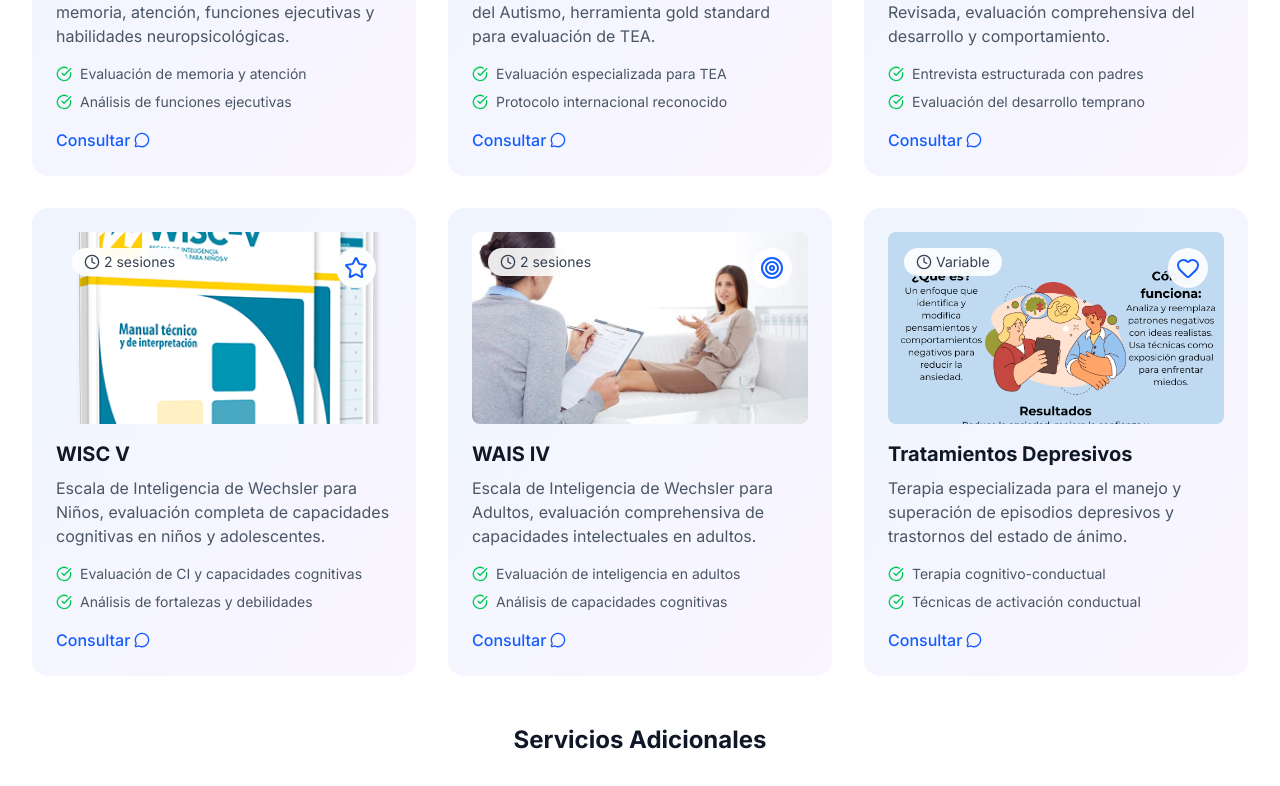
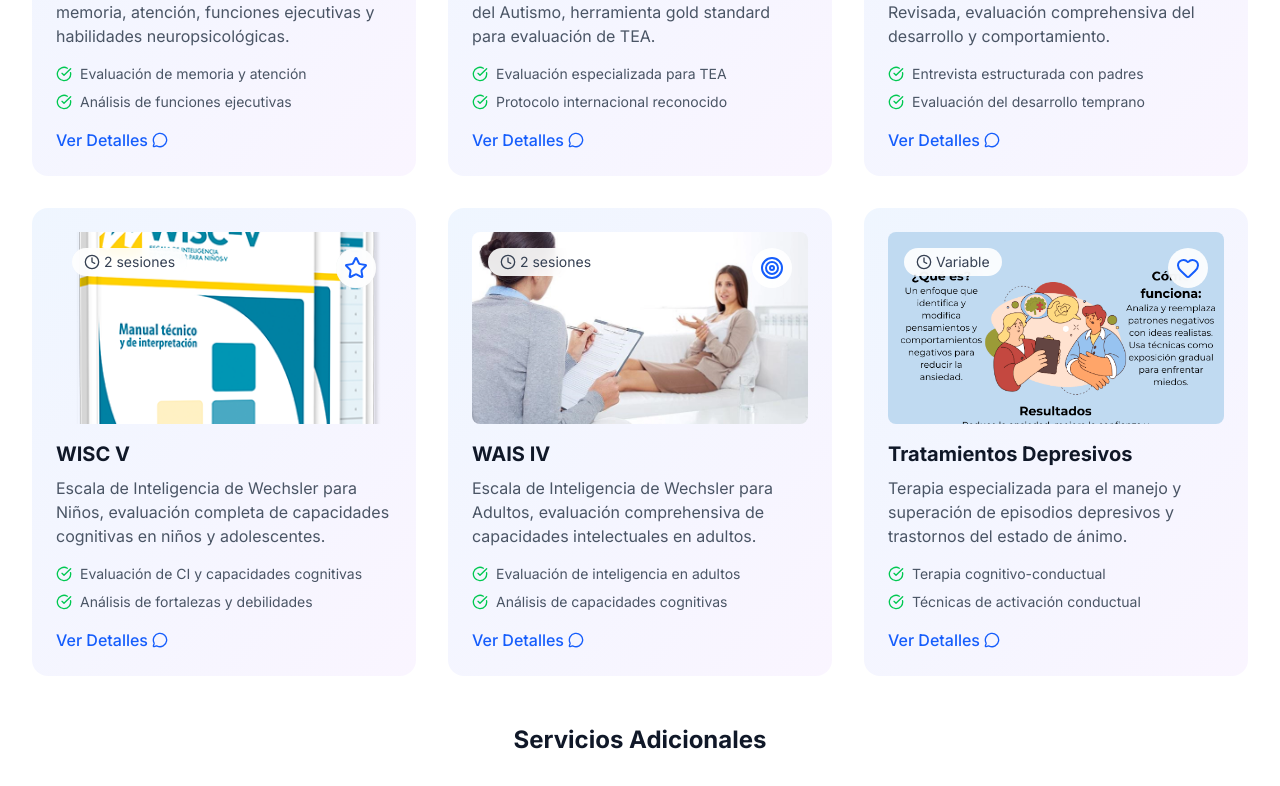
Before and after one commit to Jcartagenac/paty2, a Next.js app: page / in a window 1280 px wide. Shown: the part 3569-4355 px from the top of the page. Built offline with nearby package versions, Linux system fonts and the light colour scheme.

Commit message:
MEJORAR: Imágenes y títulos clickeables en servicios especializados

```diff
--- a/src/app/page.tsx
+++ b/src/app/page.tsx
@@ -44,6 +44,7 @@
       icon: Brain,
       image: "/neuropsicologia.jpg",
       duration: '2-3 sesiones',
+      link: '/servicios/evaluacion-neuropsicologica',
       features: [
         'Evaluación de memoria y atención',
         'Análisis de funciones ejecutivas',
@@ -57,6 +58,7 @@
       icon: Users,
       image: "/ados-2-test.jpg",
       duration: '1-2 sesiones',
+      link: '/servicios/test-ados-2',
       features: [
         'Evaluación especializada para TEA',
         'Protocolo internacional reconocido',
@@ -70,6 +72,7 @@
       icon: MessageCircle,
       image: "/professional-support.webp",
       duration: '1 sesión',
+      link: '/servicios/test-adir',
       features: [
         'Entrevista estructurada con padres',
         'Evaluación del desarrollo temprano',
@@ -83,6 +86,7 @@
       icon: Star,
       image: "/wisc-test.png",
       duration: '2 sesiones',
+      link: '/servicios/wisc-v',
       features: [
         'Evaluación de CI y capacidades cognitivas',
         'Análisis de fortalezas y debilidades',
@@ -96,6 +100,7 @@
       icon: Target,
       image: "/professional-support.webp",
       duration: '2 sesiones',
+      link: '/servicios/wais-iv',
       features: [
         'Evaluación de inteligencia en adultos',
         'Análisis de capacidades cognitivas',
@@ -109,6 +114,7 @@
       icon: Heart,
       image: "/terapia-ansiedad.png",
       duration: 'Variable',
+      link: '/servicios/tratamientos-depresivos',
       features: [
         'Terapia cognitivo-conductual',
         'Técnicas de activación conductual',
@@ -122,6 +128,7 @@
       icon: Users,
       image: "/terapia-ansiedad.png",
       duration: 'Variable',
+      link: '/servicios/trastornos-ansiosos',
       features: [
         'Técnicas de relajación y respiración',
         'Terapia de exposición gradual',
@@ -135,6 +142,7 @@
       icon: Heart,
       image: "/consultorio-ambiente.webp",
       duration: 'Variable',
+      link: '/servicios/depresion-post-parto',
       features: [
         'Apoyo emocional especializado',
         'Técnicas de vinculación madre-bebé',
@@ -525,13 +533,15 @@
             {services.slice(0, 6).map((service, index) => (
               <div key={index} className="bg-gradient-to-br from-blue-50 to-purple-50 rounded-2xl p-6 hover:shadow-lg transition-shadow">
                 <div className="relative mb-4">
+                  <Link href={service.link} className="block">
                     <Image
                       src={service.image}
                       alt={service.title}
                       width={300}
                       height={200}
-                    className="rounded-lg w-full h-48 object-cover"
+                      className="rounded-lg w-full h-48 object-cover hover:scale-105 transition-transform cursor-pointer"
                     />
+                  </Link>
                   <div className="absolute top-4 right-4 bg-white/90 backdrop-blur-sm rounded-full p-2">
                     <service.icon className="w-6 h-6 text-blue-600" />
                   </div>
@@ -542,7 +552,9 @@
                     </div>
                   </div>
                 </div>
-                <h3 className="text-xl font-bold text-gray-900 mb-2">{service.title}</h3>
+                <Link href={service.link}>
+                  <h3 className="text-xl font-bold text-gray-900 mb-2 hover:text-blue-600 transition-colors cursor-pointer">{service.title}</h3>
+                </Link>
                 <p className="text-gray-600 mb-4">{service.description}</p>
 
                 <div className="space-y-2 mb-4">
@@ -554,13 +566,13 @@
                   ))}
                 </div>
 
-                <a
-                  href="https://wa.me/56946359143"
+                <Link
+                  href={service.link}
                   className="text-blue-600 hover:text-blue-700 font-medium inline-flex items-center space-x-1"
                 >
-                  <span>Consultar</span>
+                  <span>Ver Detalles</span>
                   <MessageCircle className="w-4 h-4" />
-                </a>
+                </Link>
               </div>
             ))}
           </div>
```
Lines whose indentation alone changed are shown as unchanged.
